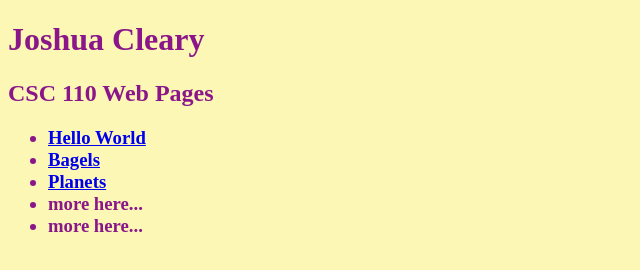
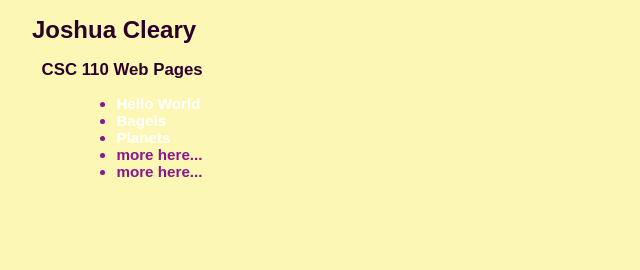
Before and after one commit to jcleary-pvcc/jcleary-pvcc.github.io, a plain HTML site: page index.html in a window 1280 px wide. Shown: the whole page, without its empty margins (0-640 px from the left). Drawn offline with Linux system fonts and the light colour scheme.

Commit message:
Update index.html

```diff
--- a/index.html
+++ b/index.html
@@ -1,12 +1,29 @@
 <!DOCTYPE html>
 <html lang = "en">
-<!-- Name: yor name here -->
-<!- Program Purpose: Tis is my PVCC index file. It will have links to all my HTML and PYTHON programs__>
+<!-- Name: Joshua Cleary -->
+<!- Program Purpose: This is my PVCC index file. It will have links to all my HTML and PYTHON programs -->
 
 <head>
 
 <title> Joshua Cleary</title>
+<style>
 
+  body {background-color:#7b5d83;
+      font-family: arial, helvetica, sans-serif;
+      margin-top:0px;
+    }
+  h1 {color: #2b002b;  font-size: 1.5em; margin-left: 1em;}
+  h2 {color: #2b002b;  font-size: 1.05em; margin-left: 2em;}
+  h3 {font-size: .95em; margin-left: 2em;}
+  ul {margin-left: 2.5em; }
+  table {width: 800px; font-size: 1.3em; font-weight: bold; background-color: #dbb3db; margin:auto; }
+
+  a {text-decoration: none;}
+  a:link {color:#FFFFFF; }
+  a:visted {color:#ffff00; }
+  a:hover {color:#d457ab; }
+  a:active {color:#20bbbb; }
+  </style>
 </head>
 <body style = "color: #8a168a; background-color: #fcf7b4; font-family arial, helvetica, sans-serif; ">
 
```
